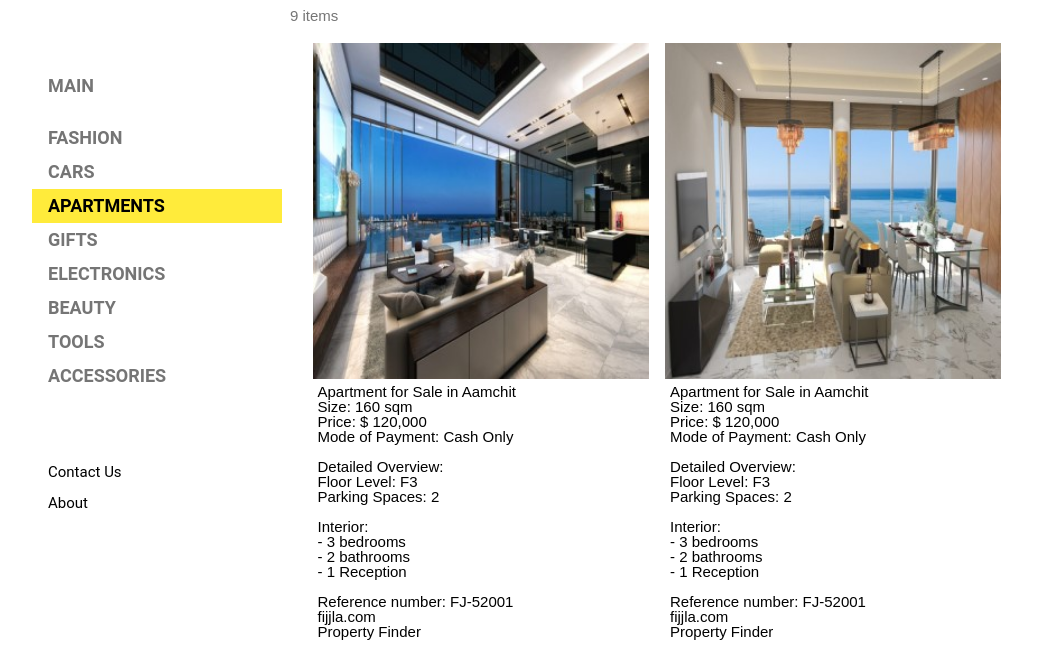
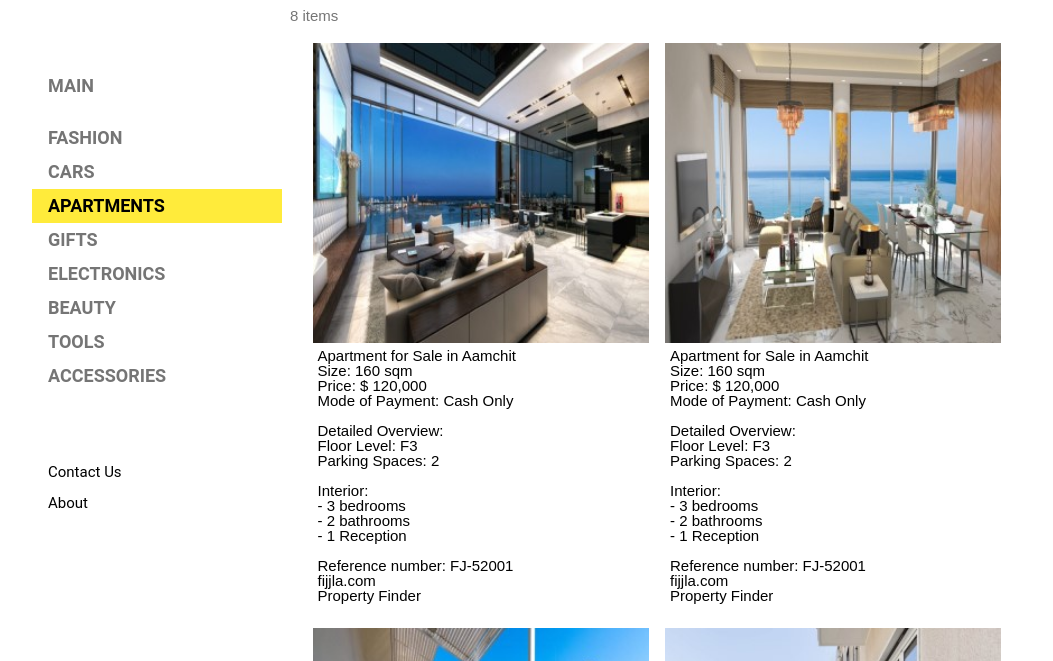
Before and after one commit to se3erla2ta/main, a plain HTML site: page docs/apartment.html in a window 1280 px wide. Shown: the part 79-740 px from the top of the page, without its empty margins (108-1161 px from the left). Drawn offline with Linux system fonts and the light colour scheme.

Commit message:
Add files via upload

```diff
--- a/docs/apartment.html
+++ b/docs/apartment.html
@@ -55,7 +55,7 @@ body,h1,h2,h3,h4,h5,h6,.w3-wide {font-family: "Montserrat", sans-serif;}
 
 img {
   //max-width: 300px;
-  //height: 300px;
+  max-height: 300px;
   object-fit: cover;
   width:100%;
   height:100%;
@@ -154,7 +154,7 @@ margin: auto;
 
 
   <div class="w3-container w3-text-grey" id="jeans">
-    <p>9 items</p>
+    <p>8 items</p>
   </div>
 
 <div style="width:94%; margin-left:3%">
@@ -200,7 +200,7 @@ Property Finder</div>
 
 	<div class="w3-col l6 m6 s12 w3-center borderx">
       <div class="w3-container">
-        <img src="w3images/apartment-2-small.jpg" alt="apartment" style="width:100%">
+        <img src="w3images/apartment-2-small.jpg" alt="apartment" style="width:100%;">
         <div class="desc">
 Apartment for Sale in Aamchit
 <br>
```
